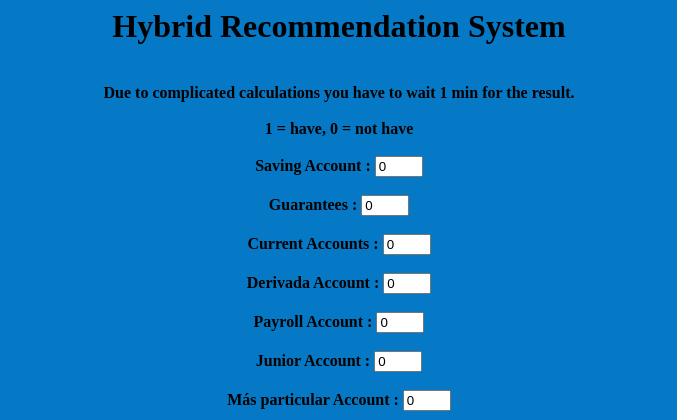
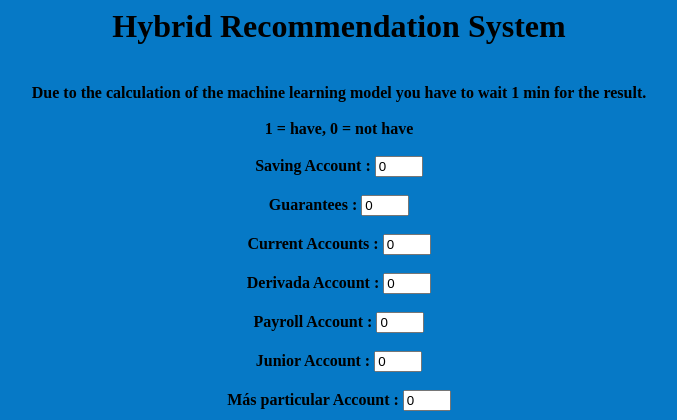
Before and after one commit to WojciechSylwester/Santander_Hybrid_Recommendation_System, a Flask app: page / in a window 1280 px wide. Shown: the top 420 px of the page, without its empty margins (301-978 px from the left). Run offline with Flask 2, Linux system fonts and the light colour scheme.

Commit message:
change message

```diff
--- a/Templates/home.html
+++ b/Templates/home.html
@@ -1,4 +1,5 @@
 <html>
+    <link rel="icon" href="data:,">
     <body bgcolor='0679C6'>
 
         <center>
@@ -10,7 +11,7 @@
         <form method="POST", action="{{url_for('predict')}}">
 
            <b>
-            Due to complicated calculations you have to wait 1 min for the result. <br><br>
+            Due to the calculation of the machine learning model you have to wait 1 min for the result. <br><br>
             1 = have, 0 = not have <br><br>
             Saving Account :  <input type="number", name='a', placeholder="0 or 1", required="required", value="0", min="0", max="1"> <br><br>
             Guarantees :  <input type="number", name='b', placeholder="0 or 1", required="required", value="0", min="0", max="1"> <br><br>
```
